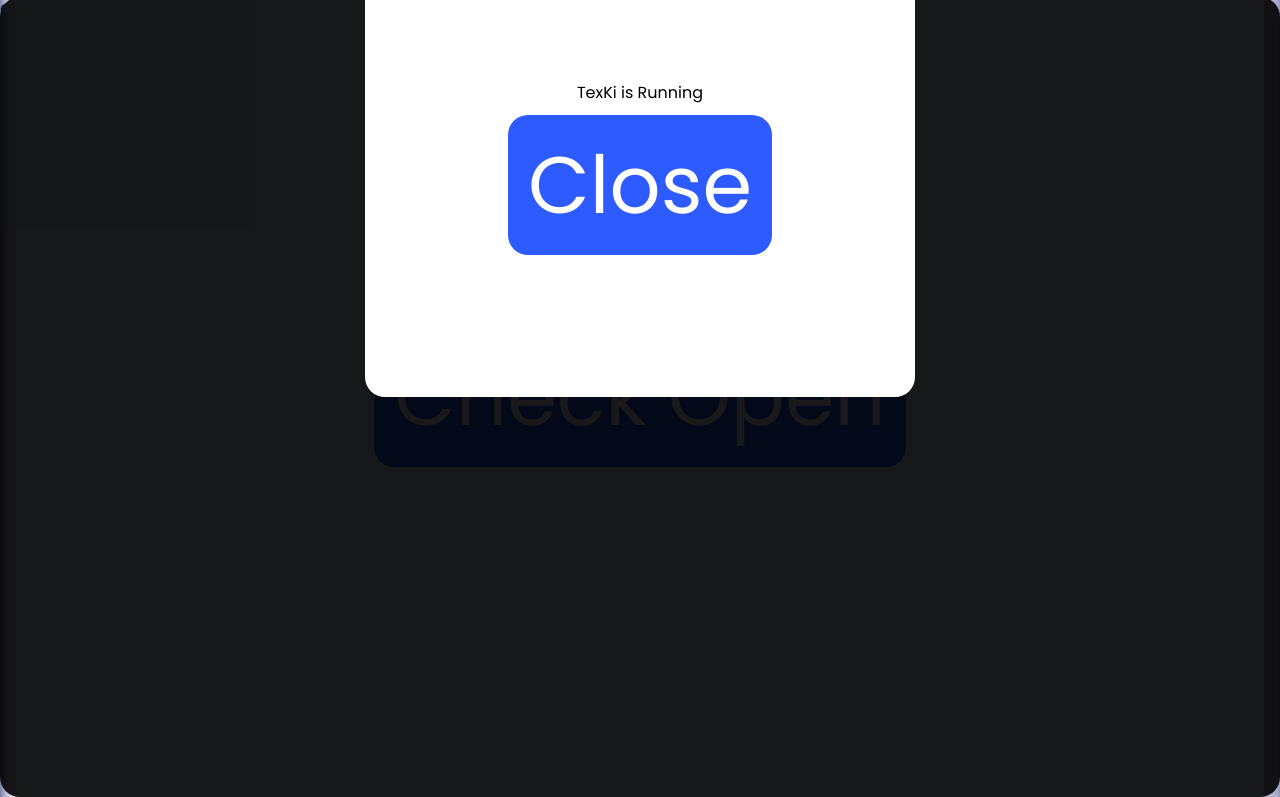
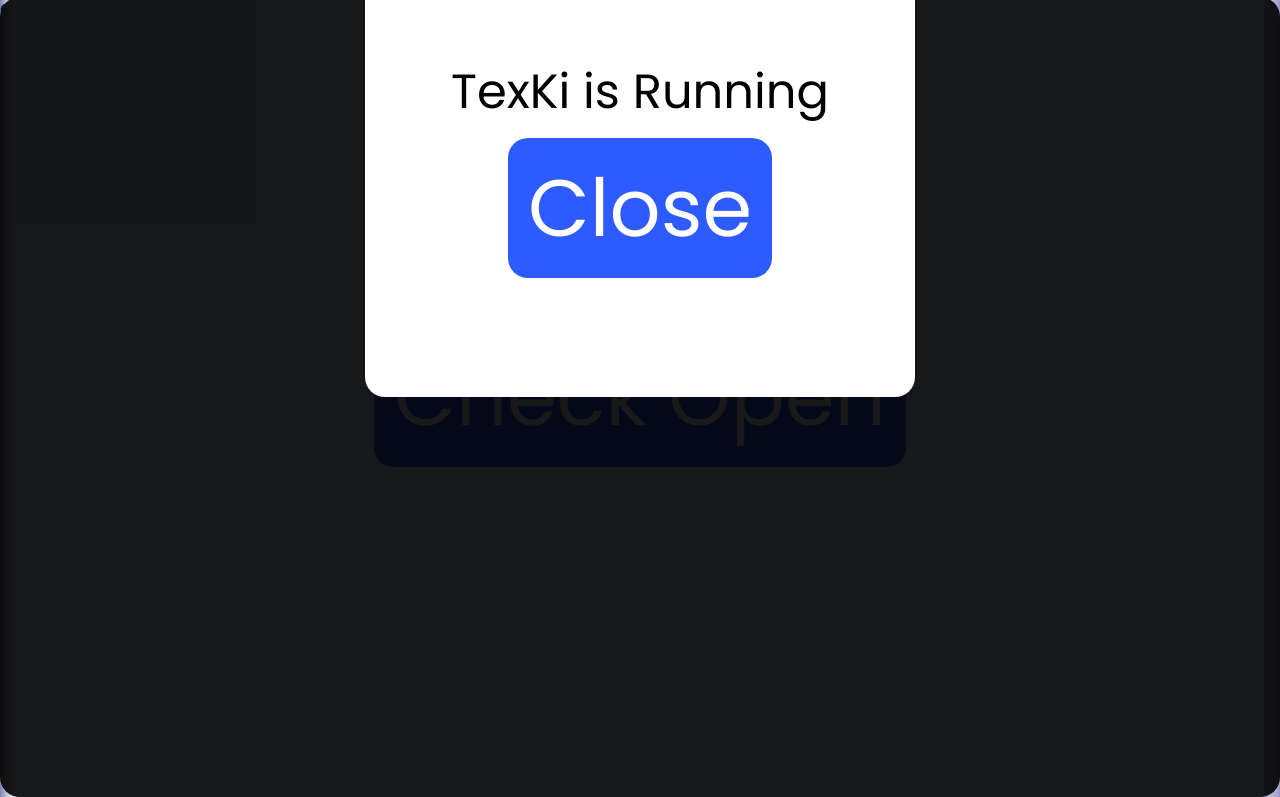
Before and after one commit to luisenriquecorona/Cards, a plain HTML site: page index.html in a window 1280 px wide. Both pictures are taken after a click on the label "Check Open". Shown: the part 5868-6665 px from the top of the page. Drawn offline with nearby package versions, Linux system fonts and the light colour scheme.

Commit message:
Update index.html

```diff
--- a/index.html
+++ b/index.html
@@ -566,7 +566,7 @@
 pointer-events: visible;
 }
 
-   .pmed {font-size:medium;}
+   .pmed {font-size: 3rem;}
 
 </style>
 
```
